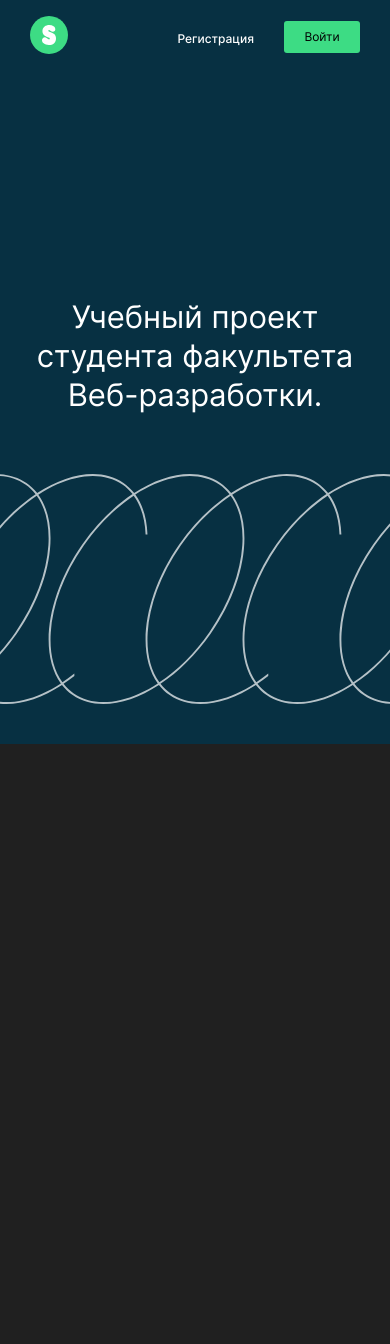
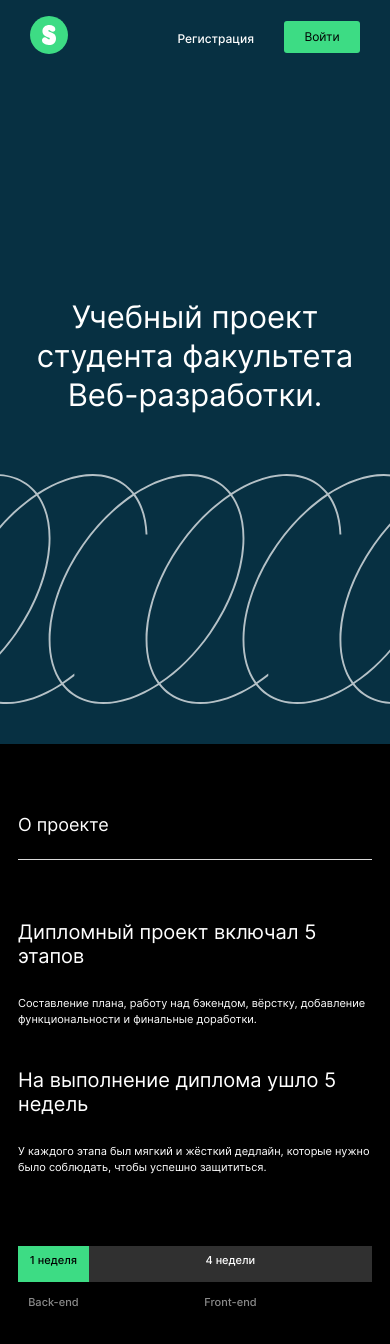
Before and after one commit to romanlesnoy/movies-explorer-frontend, a React (Create React App) app: page / in a window 390 px wide. Shown: the top 1344 px of the page. Before the commit the page ends 844 px from the top, so only its background shows below. Built offline with nearby package versions, Linux system fonts and the light colour scheme.

Commit message:
Create a AboutProject component for the Main page

```diff
--- /dev/null
+++ b/src/components/AboutProject/AboutProject.css
@@ -0,0 +1,135 @@
+.about-project {
+    max-width: calc(100% - 140px);
+    padding: 110px 70px;
+
+    display: flex;
+    flex-direction: column;
+    justify-content: space-between;
+
+    background-color: #000;
+}
+
+.about-project__heading {
+    max-width: 100%;
+    margin: 0;
+    padding-bottom: 23px;
+
+    border-bottom: 1px solid #DADADA;
+
+    font-family: Inter;
+    font-style: normal;
+    font-weight: normal;
+    font-size: 22px;
+    line-height: 27px;
+}
+
+.about-project__grid {
+    padding-top: 70px;
+    padding-bottom: 110px;
+
+    display: grid;
+    grid-template-columns: 1fr 1fr;
+    grid-template-rows: auto;
+    row-gap: 40px;
+}
+
+.about-project__subheading {
+    margin: 0;
+    padding-bottom: 26px;
+
+    font-family: Inter;
+    font-style: normal;
+    font-weight: normal;
+    font-size: 20px;
+    line-height: 24px;
+}
+
+.about-project__paragraph {
+    font-family: Inter;
+    font-style: normal;
+    font-weight: normal;
+    font-size: 14px;
+    line-height: 20px;
+}
+
+.about-project__progressbar {
+    display: grid;
+    grid-template-columns: 1fr 4fr;
+    grid-template-rows: 36px;
+    row-gap: 14px;
+}
+
+.about-project__text {
+    margin: 0;
+    /* align-self: center;
+    justify-self: center; */
+
+    font-family: Inter;
+    font-style: normal;
+    font-weight: 500;
+    font-size: 14px;
+    line-height: 17px;
+    text-align: center;
+
+    color: #8B8B8B;
+}
+
+.about-project__green {
+    padding-top: 8px;
+    background-color: #3DDC84;
+    color: #000;
+}
+
+.about-project__grey {
+    padding-top: 8px;
+    background-color: #303030;
+    color: #fff;
+}
+
+@media screen and (max-width: 768px) {
+    .about-project {
+        max-width: calc(100% - 100px);
+        padding: 90px 50px;
+    }
+    .about-project__grid {
+        padding-bottom: 93px;
+        row-gap: 30px;
+    }
+    .about-project__subheading {
+        padding-bottom: 22px;
+    }
+
+}
+
+@media screen and (max-width: 580px) {
+    .about-project {
+        max-width: calc(100% - 36px);
+        padding: 70px 18px;
+    }
+    .about-project__grid {
+        padding-top: 60px;
+        padding-bottom: 60px;
+    }
+    .about-project__heading {
+        font-size: 18px;
+        line-height: 22px;
+    }
+    .about-project__subheading {
+        padding-bottom: 16px;
+    }
+    .about-project__paragraph {
+        font-size: 11px;
+        line-height: 16px;
+    }
+    .about-project__text {
+        font-size: 11px;
+        line-height: 13px;
+    }
+}
+
+@media screen and (max-width: 540px) {
+    .about-project__grid {
+        grid-template-columns: 1fr;
+        column-gap: 56px;
+    }
+}
--- /dev/null
+++ b/src/components/AboutProject/AboutProject.js
@@ -0,0 +1,38 @@
+import React from "react";
+import "./AboutProject.css";
+
+function AboutProject() {
+    return (
+        <section className="about-project">
+            <h2 className="about-project__heading">О проекте</h2>
+            <div className="about-project__grid">
+                <div>
+                    <h3 className="about-project__subheading">
+                        Дипломный проект включал 5 этапов
+                    </h3>
+                    <p className="about-project__paragraph">
+                        Составление плана, работу над бэкендом, вёрстку,
+                        добавление функциональности и финальные доработки.
+                    </p>
+                </div>
+                <div>
+                    <h3 className="about-project__subheading">
+                        На выполнение диплома ушло 5 недель
+                    </h3>
+                    <p className="about-project__paragraph">
+                        У каждого этапа был мягкий и жёсткий дедлайн, которые
+                        нужно было соблюдать, чтобы успешно защититься.
+                    </p>
+                </div>
+            </div>
+            <div className="about-project__progressbar">
+                <p className="about-project__text about-project__green">1 неделя</p>
+                <p className="about-project__text about-project__grey">4 недели</p>
+                <span className="about-project__text">Back-end</span>
+                <span className="about-project__text">Front-end</span>
+            </div>
+        </section>
+    );
+}
+
+export default AboutProject;
--- a/src/components/App/App.js
+++ b/src/components/App/App.js
@@ -1,12 +1,14 @@
 import React from "react";
 import Header from "../Header/Header";
 import Promo from "../Promo/Promo";
+import AboutProject from "../AboutProject/AboutProject";
 
 function App() {
     return (
     <>
         <Header/>
         <Promo/>
+        <AboutProject/>
     </>
     )
 }
--- a/src/index.css
+++ b/src/index.css
@@ -3,7 +3,7 @@
 
 body {
     background-color: #202020;
-    height: 100vh;
+    height: 100%;
 }
 
 #root {
```
